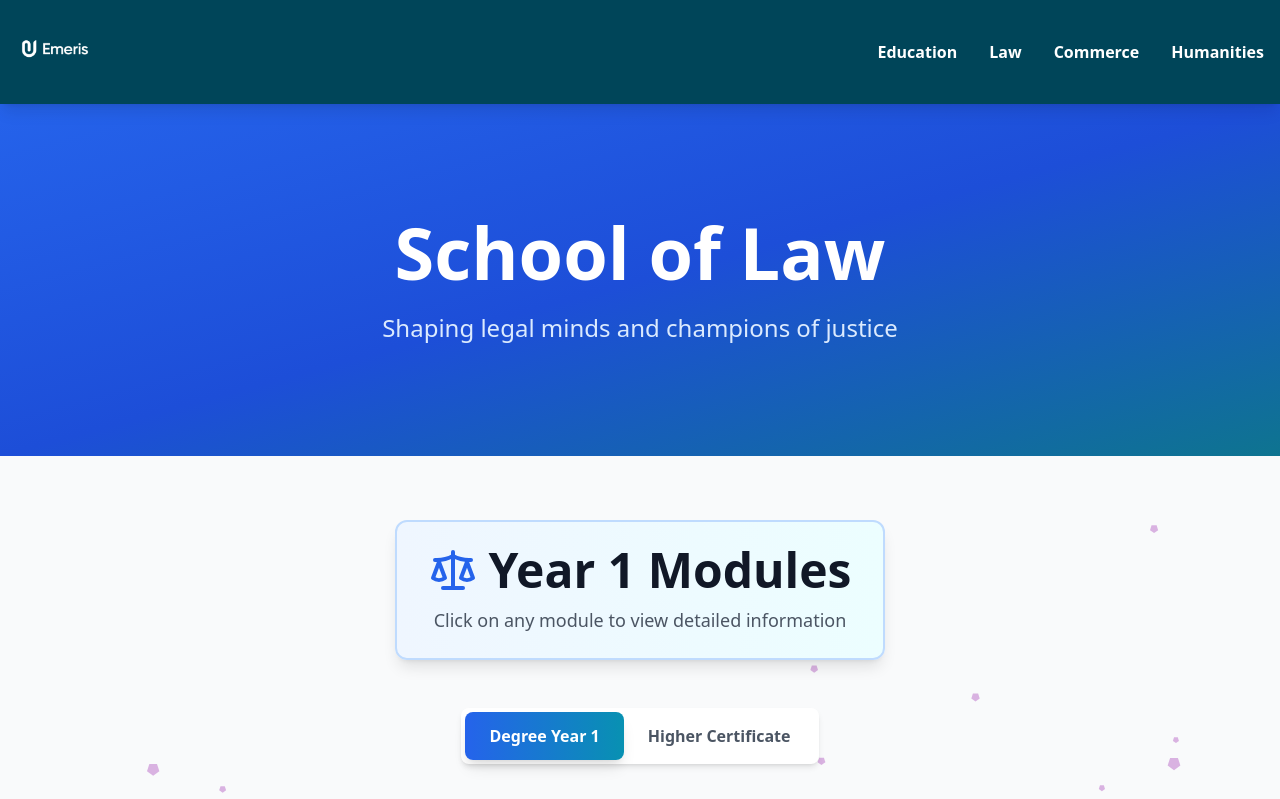
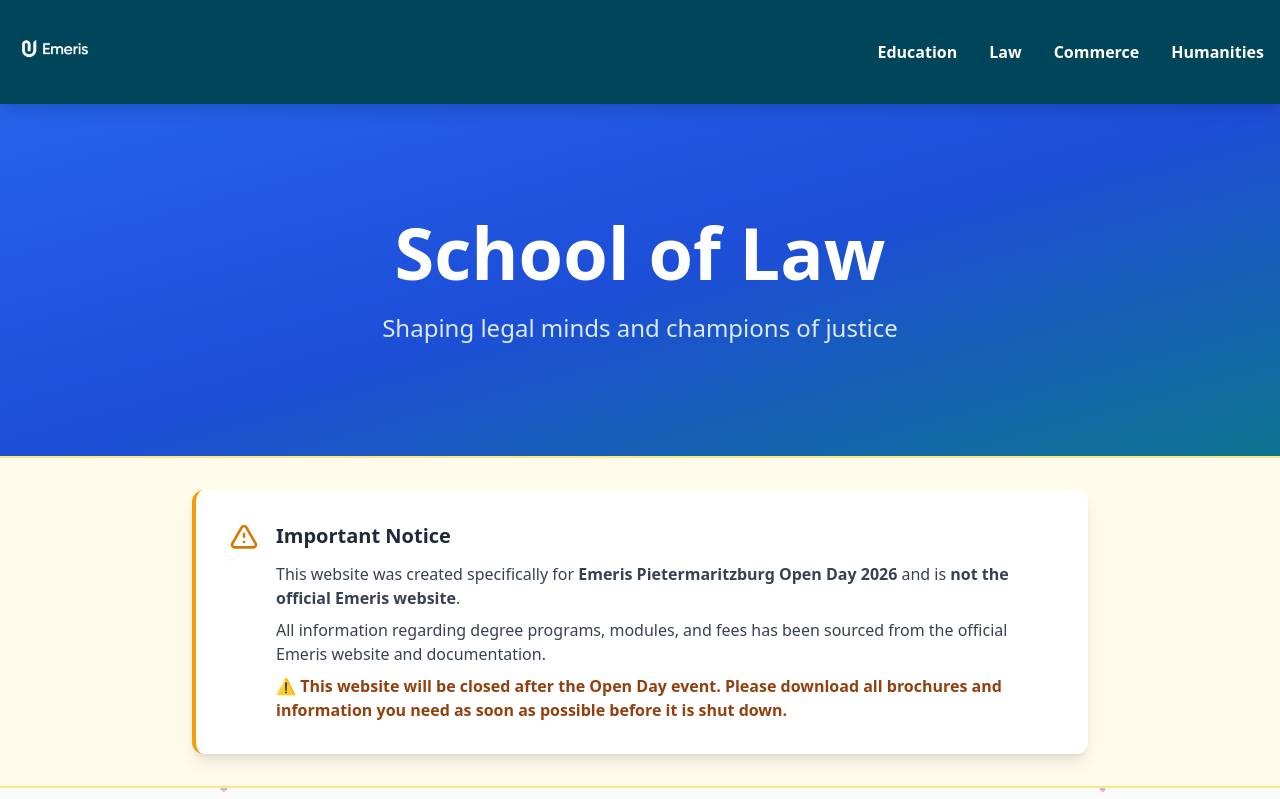
Before and after one commit to RohanM007/emerisopenday, a React (Vite) app in the folder faculty-open-day/: page /emerisopenday/law in a window 1280 px wide. Shown: the top 799 px of the page. Built offline with nearby package versions, Linux system fonts and the light colour scheme.

Commit message:
Adding the disclaimer

```diff
--- /dev/null
+++ b/faculty-open-day/src/components/Disclaimer.jsx
@@ -0,0 +1,35 @@
+const Disclaimer = () => {
+  return (
+    <section className="py-8 bg-amber-50 border-y-2 border-amber-200 relative z-10">
+      <div className="container mx-auto px-4">
+        <div className="max-w-4xl mx-auto">
+          <div className="bg-white rounded-xl shadow-lg p-6 md:p-8 border-l-4 border-amber-500">
+            <div className="flex items-start gap-4">
+              <div className="flex-shrink-0">
+                <svg className="w-8 h-8 text-amber-600" fill="none" stroke="currentColor" viewBox="0 0 24 24">
+                  <path strokeLinecap="round" strokeLinejoin="round" strokeWidth={2} d="M12 9v2m0 4h.01m-6.938 4h13.856c1.54 0 2.502-1.667 1.732-3L13.732 4c-.77-1.333-2.694-1.333-3.464 0L3.34 16c-.77 1.333.192 3 1.732 3z" />
+                </svg>
+              </div>
+              <div>
+                <h3 className="text-lg md:text-xl font-bold text-gray-800 mb-3">Important Notice</h3>
+                <div className="space-y-2 text-sm md:text-base text-gray-700 leading-relaxed">
+                  <p>
+                    This website was created specifically for <strong>Emeris Pietermaritzburg Open Day 2026</strong> and is <strong>not the official Emeris website</strong>.
+                  </p>
+                  <p>
+                    All information regarding degree programs, modules, and fees has been sourced from the official Emeris website and documentation.
+                  </p>
+                  <p className="text-amber-800 font-semibold">
+                    ⚠️ This website will be closed after the Open Day event. Please download all brochures and information you need as soon as possible before it is shut down.
+                  </p>
+                </div>
+              </div>
+            </div>
+          </div>
+        </div>
+      </div>
+    </section>
+  );
+};
+
+export default Disclaimer;
--- a/faculty-open-day/src/pages/Commerce.jsx
+++ b/faculty-open-day/src/pages/Commerce.jsx
@@ -6,6 +6,7 @@
 import ModuleDisplayCommerce from '../components/ModuleDisplayCommerce';
 import CareerQuiz from '../components/CareerQuiz';
 import CareerPathSelector from '../components/CareerPathSelector';
+import Disclaimer from '../components/Disclaimer';
 import { getFacultyById } from '../data/facultyData';
 import { BookOpen, Award, DollarSign } from 'lucide-react';
 import { commerceParticles } from '../config/particlesConfig';
@@ -58,6 +59,9 @@
 
 
       </section>
+
+      {/* Disclaimer Section */}
+      <Disclaimer />
 
       {/* Module Display Section */}
       <ModuleDisplayCommerce
--- a/faculty-open-day/src/pages/Education.jsx
+++ b/faculty-open-day/src/pages/Education.jsx
@@ -4,6 +4,7 @@
 import ProgramSection from '../components/ProgramSection';
 import DownloadButton from '../components/DownloadButton';
 import ModuleDisplayEducation from '../components/ModuleDisplayEducation';
+import Disclaimer from '../components/Disclaimer';
 import { getFacultyById } from '../data/facultyData';
 import { BookOpen, Award, DollarSign, MapPin, Users, Heart } from 'lucide-react';
 import { educationParticles } from '../config/particlesConfig';
@@ -54,6 +55,9 @@
 
 
       </section>
+
+      {/* Disclaimer Section */}
+      <Disclaimer />
 
       {/* Module Display Section */}
       <ModuleDisplayEducation
--- a/faculty-open-day/src/pages/Home.jsx
+++ b/faculty-open-day/src/pages/Home.jsx
@@ -38,6 +38,37 @@
         </div>
       </header>
 
+      {/* Disclaimer Section */}
+      <section className="py-8 bg-amber-50 border-y-2 border-amber-200">
+        <div className="container mx-auto px-4">
+          <div className="max-w-4xl mx-auto">
+            <div className="bg-white rounded-xl shadow-lg p-6 md:p-8 border-l-4 border-amber-500">
+              <div className="flex items-start gap-4">
+                <div className="flex-shrink-0">
+                  <svg className="w-8 h-8 text-amber-600" fill="none" stroke="currentColor" viewBox="0 0 24 24">
+                    <path strokeLinecap="round" strokeLinejoin="round" strokeWidth={2} d="M12 9v2m0 4h.01m-6.938 4h13.856c1.54 0 2.502-1.667 1.732-3L13.732 4c-.77-1.333-2.694-1.333-3.464 0L3.34 16c-.77 1.333.192 3 1.732 3z" />
+                  </svg>
+                </div>
+                <div>
+                  <h3 className="text-lg md:text-xl font-bold text-gray-800 mb-3">Important Notice</h3>
+                  <div className="space-y-2 text-sm md:text-base text-gray-700 leading-relaxed">
+                    <p>
+                      This website was created specifically for <strong>Emeris Pietermaritzburg Open Day 2026</strong> and is <strong>not the official Emeris website</strong>.
+                    </p>
+                    <p>
+                      All information regarding degree programs, modules, and fees has been sourced from the official Emeris website and documentation.
+                    </p>
+                    <p className="text-amber-800 font-semibold">
+                      ⚠️ This website will be closed after the Open Day event. Please download all brochures and information you need as soon as possible before it is shut down.
+                    </p>
+                  </div>
+                </div>
+              </div>
+            </div>
+          </div>
+        </div>
+      </section>
+
       {/* Faculties Section */}
       <section id="faculties" className="py-12 md:py-16">
         <div className="container mx-auto px-4">
--- a/faculty-open-day/src/pages/Humanities.jsx
+++ b/faculty-open-day/src/pages/Humanities.jsx
@@ -5,6 +5,7 @@
 import DownloadButton from '../components/DownloadButton';
 import ModuleDisplayHumanities from '../components/ModuleDisplayHumanities';
 import HumanitiesCareerGallery from '../components/HumanitiesCareerGallery';
+import Disclaimer from '../components/Disclaimer';
 import { getFacultyById } from '../data/facultyData';
 import { BookOpen, Award, DollarSign } from 'lucide-react';
 import { humanitiesParticles } from '../config/particlesConfig';
@@ -60,6 +61,9 @@
 
       </section>
 
+      {/* Disclaimer Section */}
+      <Disclaimer />
+
       {/* Module Display Section */}
       <ModuleDisplayHumanities
         degreeModules={faculty.degree.modules}
--- a/faculty-open-day/src/pages/Law.jsx
+++ b/faculty-open-day/src/pages/Law.jsx
@@ -4,6 +4,7 @@
 import ProgramSection from '../components/ProgramSection';
 import DownloadButton from '../components/DownloadButton';
 import ModuleDisplayLaw from '../components/ModuleDisplayLaw';
+import Disclaimer from '../components/Disclaimer';
 import { getFacultyById } from '../data/facultyData';
 import { BookOpen, Award, DollarSign } from 'lucide-react';
 import { lawParticles } from '../config/particlesConfig';
@@ -55,6 +56,9 @@
 
       </section>
 
+      {/* Disclaimer Section */}
+      <Disclaimer />
+
       {/* Module Display Section */}
       <ModuleDisplayLaw
         degreeModules={faculty.degree.modules}
```
